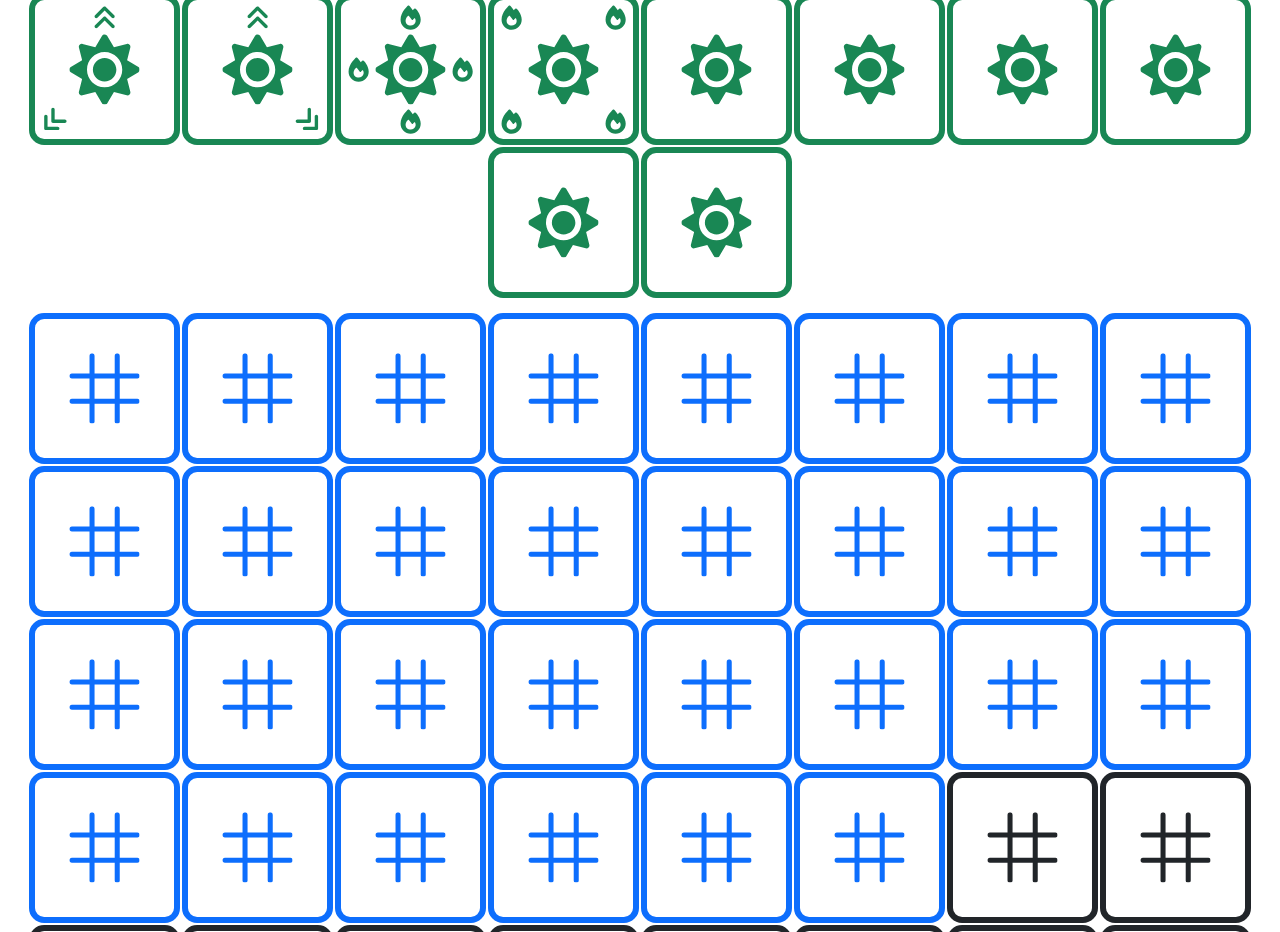
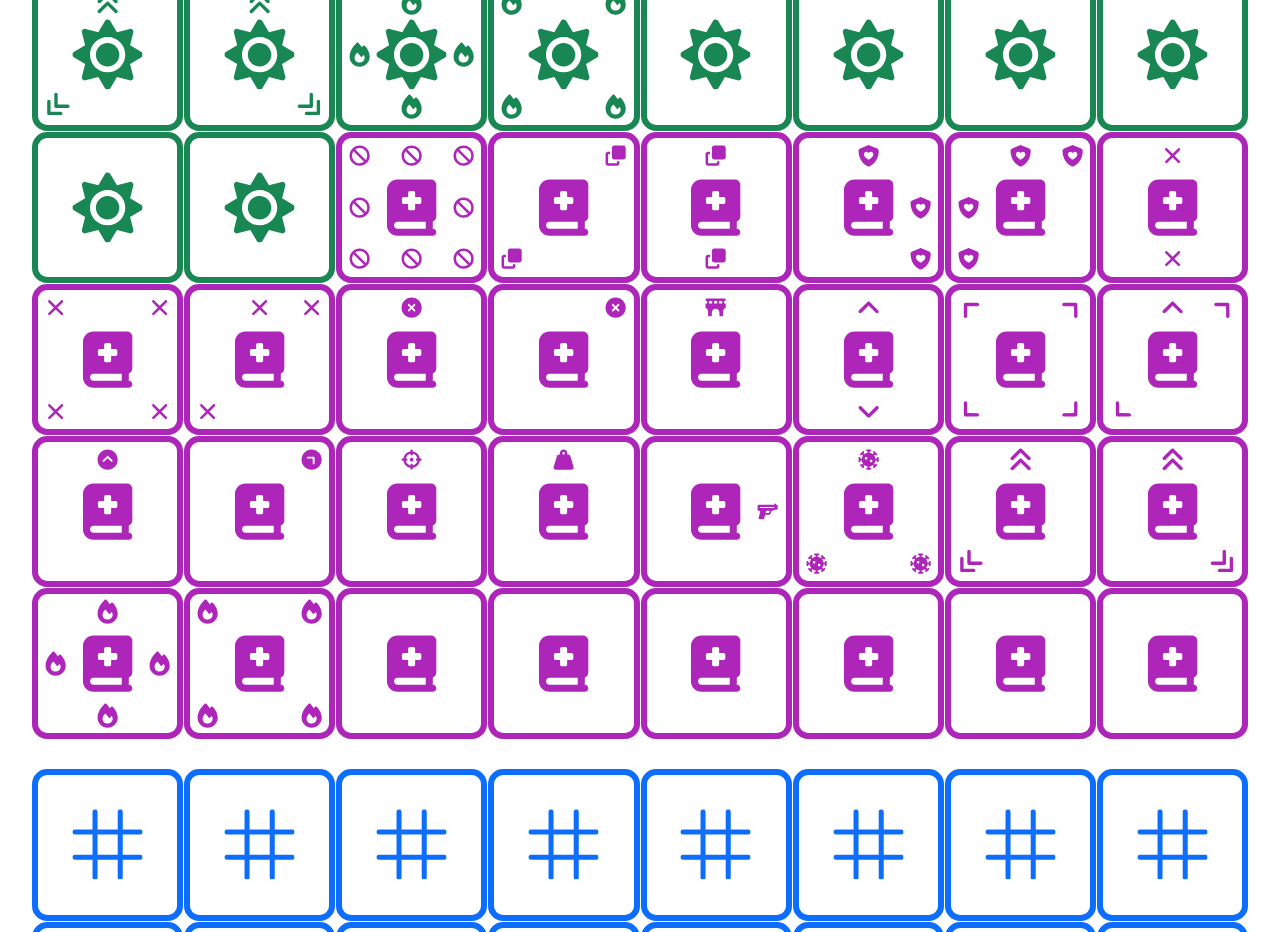
Before and after one commit to franciscoblancojn/3x3-super, a React (Vite) app: page /print in a window 1280 px wide. Shown: the part 3840-4772 px from the top of the page. Built offline with nearby package versions, Linux system fonts and the light colour scheme.

Commit message:
add tablero

```diff
--- a/src/index.css
+++ b/src/index.css
@@ -58,11 +58,11 @@ body {
 .print-content-fichas {
   display: flex;
   flex-wrap: wrap;
-  align-content: flex-start;
-  align-items: flex-start;
+  align-content: center;
+  align-items: center;
   justify-content: center;
-  gap: 0.05cm;
-  padding: 0.2cm;
+  gap: 1px;
+  padding: 0.4cm 0.2cm;
   width: 100%;
   min-height: 100dvh;
   background: white;
@@ -70,9 +70,27 @@ body {
   page-break-before: always;
 }
 @page {
-  padding: 0.1cm;
-  width: calc(calc( 4 / 3) * 21.5cm);
+  padding:  0.3cm;
+  width: calc(calc( 4 / 3) * 22cm);
   height: calc(calc( 4 / 3) * 28cm);
+}
+.print-content-fichas.tablero {
+  background: black;
+  padding: .2cm;
+  gap: .2cm;
+  width: auto;
+  display: grid;
+  grid-template-columns: repeat(7,1fr);
+  grid-template-rows: repeat(7,1fr);
+}
+.print-content-fichas-content{
+  display: flex;
+  background: #fff;
+}
+.print-content-fichas.tablero .ficha {
+  border-radius: 0;
+  --color:#fff !important;
+  --size:4.5cm;
 }
 
 .print-content-fichas.back {
--- a/src/interface/users.tsx
+++ b/src/interface/users.tsx
@@ -7,7 +7,7 @@ export enum IUsers {
     Luna = "Luna",
     Nasa = "Nasa",
     Sol = "Sol",
-    // Iglecia = "Iglecia",
+    Iglecia = "Iglecia",
 }
 
 export const IUsersColors: {
@@ -20,5 +20,5 @@ export const IUsersColors: {
     Luna: "#0dcaf0",
     Nasa: "#6c757d",
     Sol: "#198754",
-    // Iglecia: "#ad25b9ff",
+    Iglecia: "#ad25b9ff",
 }
--- a/src/main.tsx
+++ b/src/main.tsx
@@ -7,6 +7,7 @@ import { PagePrint } from './page/print';
 import { PageDoc } from './page/doc/index.tsx';
 import { PagePrintFront } from './page/print/front/index.tsx';
 import { PagePrintBack } from './page/print/back/index.tsx';
+import { PagePrintTablero } from './page/print/tablero/index.tsx';
 
 createRoot(document.getElementById('root')!).render(
   <StrictMode>
@@ -16,6 +17,7 @@ createRoot(document.getElementById('root')!).render(
         <Route path="/print" element={<PagePrint />} />
         <Route path="/print/front" element={<PagePrintFront />} />
         <Route path="/print/back" element={<PagePrintBack />} />
+        <Route path="/print/tablero" element={<PagePrintTablero />} />
         <Route path="/doc" element={<PageDoc />} />
       </Routes>
     </BrowserRouter>
--- /dev/null
+++ b/src/page/print/tablero/index.tsx
@@ -0,0 +1,26 @@
+import { Ficha } from "../../../components/Ficha"
+import { FICHAS } from "../../../data/fichas"
+import { IUsers } from "../../../interface/users"
+
+export const PagePrintTablero = () => {
+    return <>
+        {
+            <div className="print-content-fichas-content">
+                <div className={`print-content-fichas tablero`}>
+                    {
+                        (new Array(7 * 7)).fill(1).map((_) => {
+                            return (
+                                <Ficha
+                                    {...FICHAS[0]}
+                                    user={IUsers.Alianza}
+                                    variation={FICHAS[0].variations[0]}
+                                />
+                            )
+                        })
+                    }
+
+                </div>
+            </div>
+        }
+    </>
+}
```
